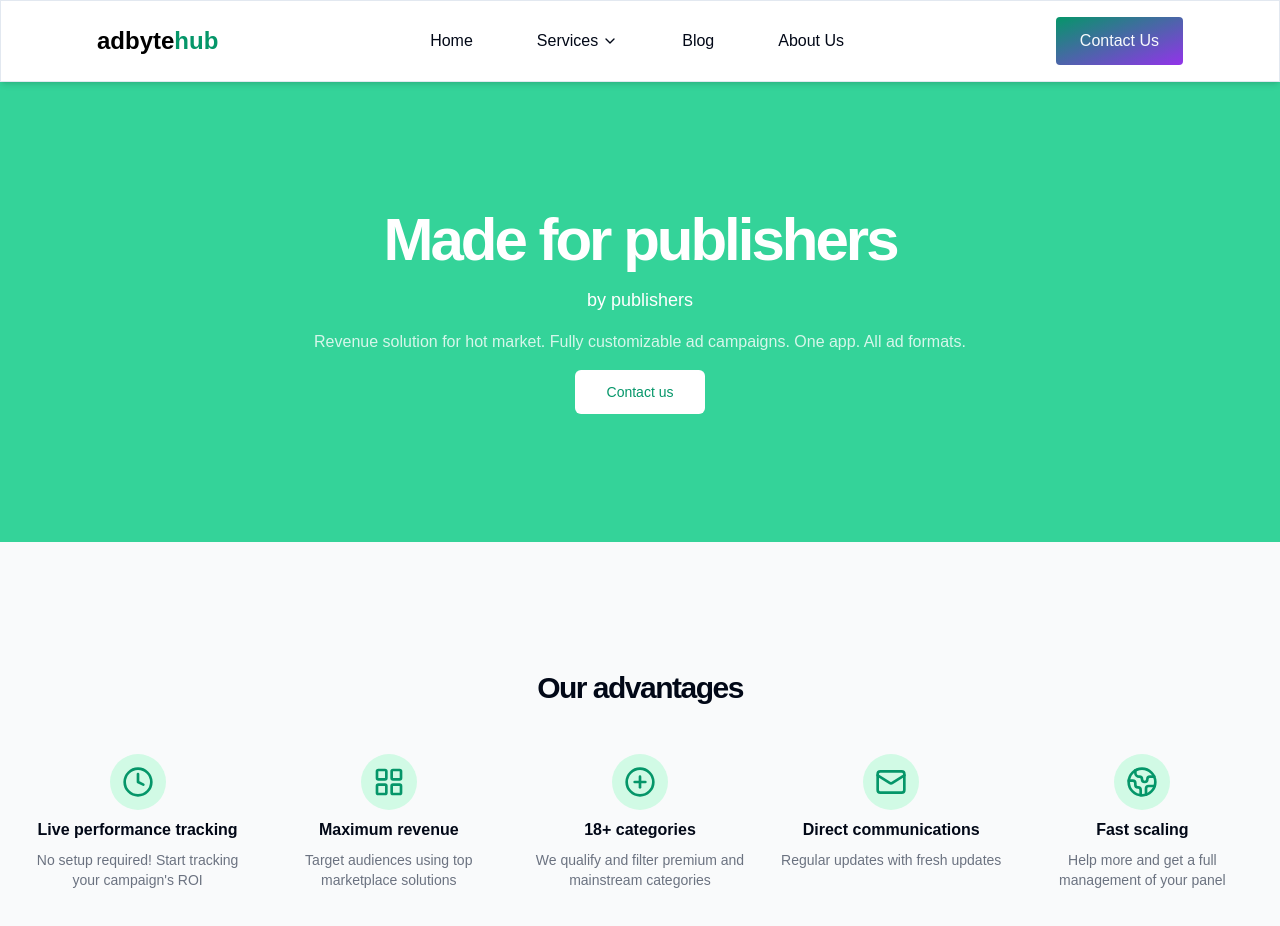
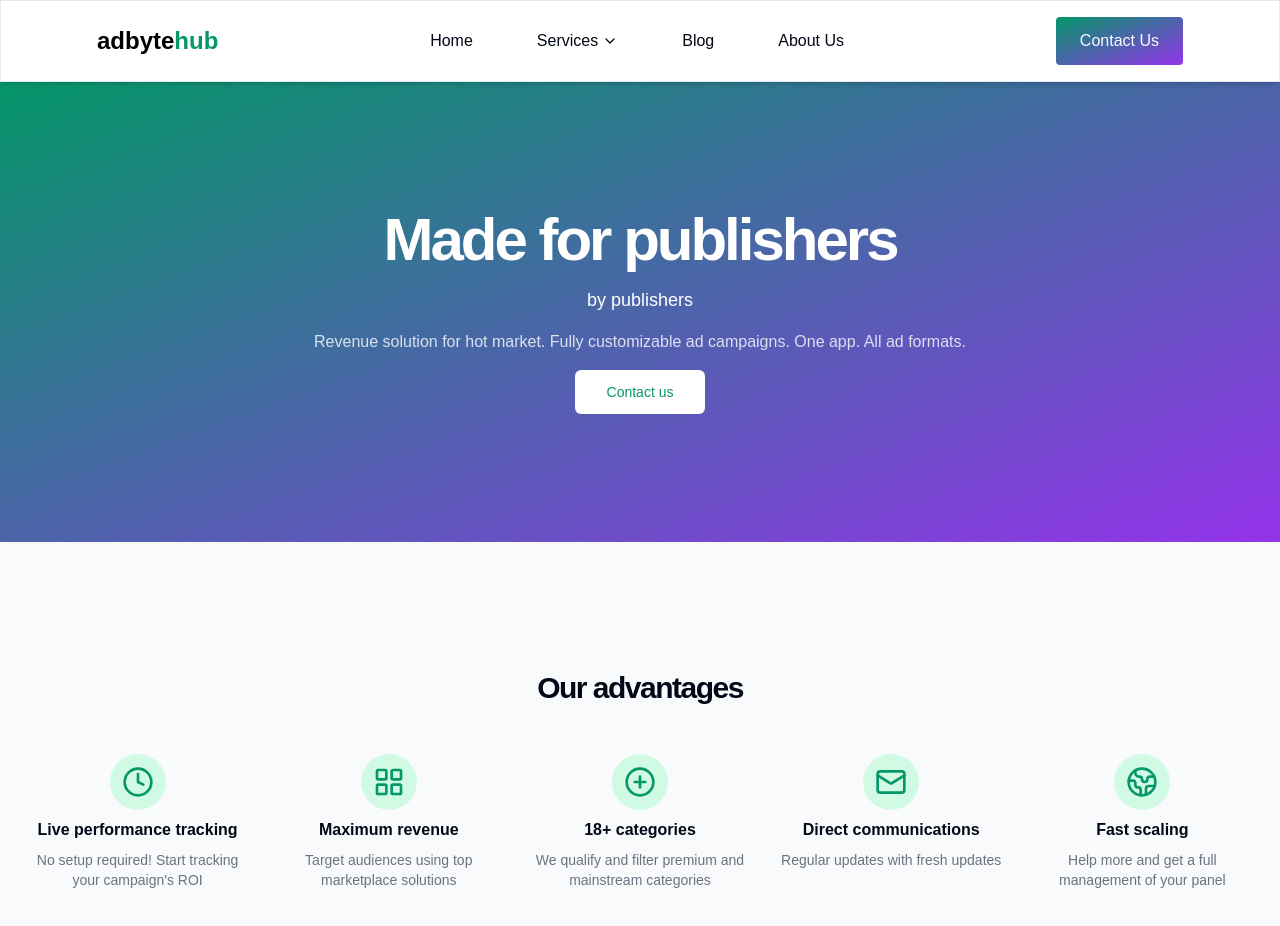
Before and after one commit to Antima1123/newmobisaturn, a Next.js app: page /publisher in a window 1280 px wide. Shown: the top 926 px of the page. Built offline with nearby package versions, Linux system fonts and the light colour scheme; what hono would draw is missing.

Commit message:
publisher

```diff
--- a/app/(dashboard)/publisher/page.tsx
+++ b/app/(dashboard)/publisher/page.tsx
@@ -72,7 +72,7 @@ export default function Component() {
         )
       }
       <main className="flex-1">
-        <section className="w-full py-12 md:py-24 lg:py-32 bg-emerald-400">
+        <section className="w-full py-12 md:py-24 lg:py-32 bg-gradient-to-br from-emerald-600 to-purple-600">
           <motion.div
             initial={{ opacity: 0, y: 20 }}
             animate={{ opacity: 1, y: 0 }}
```
